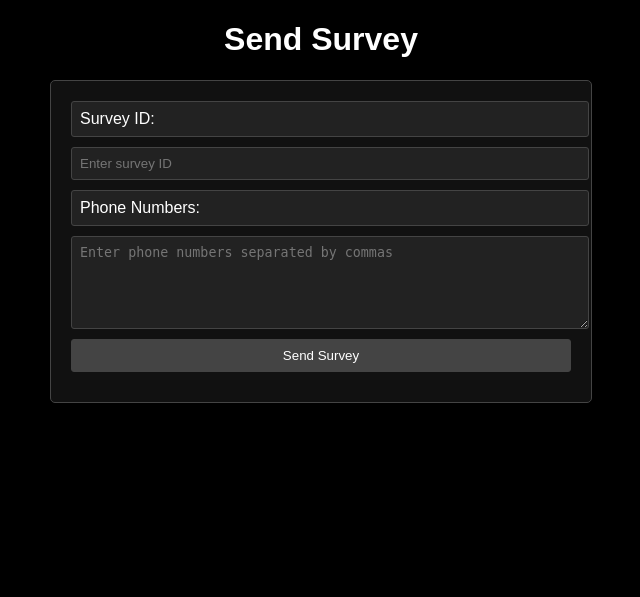
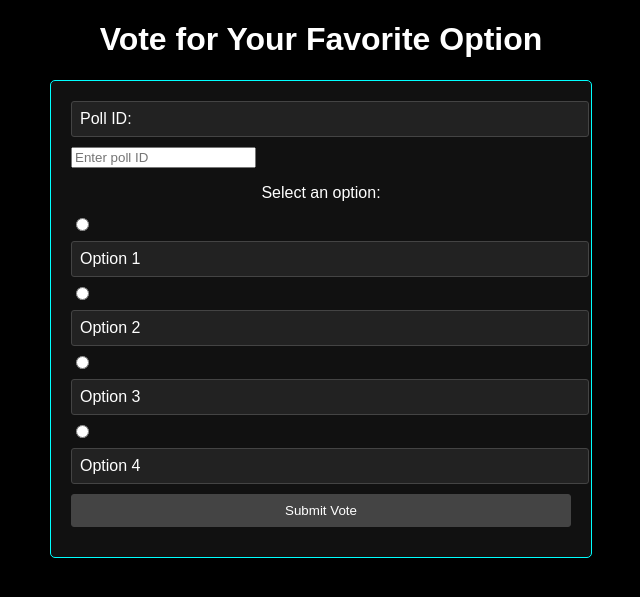
Before and after one commit to aromaekrika/sms, a Flask app: page /send_survey in a window 1280 px wide. Shown: the top 597 px of the page, without its empty margins (319-959 px from the left). Run offline with Flask 3, Linux system fonts and the light colour scheme.

Commit message:
Initial commit for SMS voting/survey system

```diff
--- a/templates/send_survey.html
+++ b/templates/send_survey.html
@@ -3,7 +3,7 @@
 <head>
     <meta charset="UTF-8">
     <meta name="viewport" content="width=device-width, initial-scale=1.0">
-    <title>Send Survey</title>
+    <title>Vote</title>
     <style>
         body {
             font-family: Arial, sans-serif;
@@ -17,11 +17,11 @@
             max-width: 500px;
             margin: 20px auto;
             padding: 20px;
-            border: 1px solid #444;
+            border: 1px solid aqua;
             background-color: #111;
             border-radius: 5px;
         }
-        label, textarea, input, button {
+        label, input[type="radio"], button {
             display: block;
             width: 100%;
             margin-bottom: 10px;
@@ -30,6 +30,10 @@
             border: 1px solid #444;
             border-radius: 3px;
             padding: 8px;
+        }
+        input[type="radio"] {
+            width: auto;
+            margin-right: 10px;
         }
         button {
             background-color: #444;
@@ -41,15 +45,33 @@
     </style>
 </head>
 <body>
-    <h1>Send Survey</h1>
-    <form action="/send_survey" method="POST">
-        <label for="survey_id">Survey ID:</label>
-        <input type="number" id="survey_id" name="survey_id" placeholder="Enter survey ID" required>
+    <h1>Vote for Your Favorite Option</h1>
+    <form action="/submit_vote" method="POST">
+        <label for="poll_id">Poll ID:</label>
+        <input type="number" id="poll_id" name="poll_id" placeholder="Enter poll ID" required>
 
-        <label for="phone_numbers">Phone Numbers:</label>
-        <textarea id="phone_numbers" name="phone_numbers" rows="5" placeholder="Enter phone numbers separated by commas" required></textarea>
+        <p>Select an option:</p>
 
-        <button type="submit">Send Survey</button>
+        <!-- Replace with dynamic poll options fetched from your server -->
+        <div>
+            <input type="radio" id="option1" name="vote_option" value="Option 1" required>
+            <label for="option1">Option 1</label>
+        </div>
+        <div>
+            <input type="radio" id="option2" name="vote_option" value="Option 2" required>
+            <label for="option2">Option 2</label>
+        </div>
+        <div>
+            <input type="radio" id="option3" name="vote_option" value="Option 3" required>
+            <label for="option3">Option 3</label>
+        </div>
+        <div>
+            <input type="radio" id="option4" name="vote_option" value="Option 4" required>
+            <label for="option4">Option 4</label>
+        </div>
+        <!-- Dynamic poll options end -->
+
+        <button type="submit">Submit Vote</button>
     </form>
 </body>
 </html>
```
Also changed, not shown: templates/create_survey.html (+9 -9 lines), templates/index.html (+8 -8 lines).
